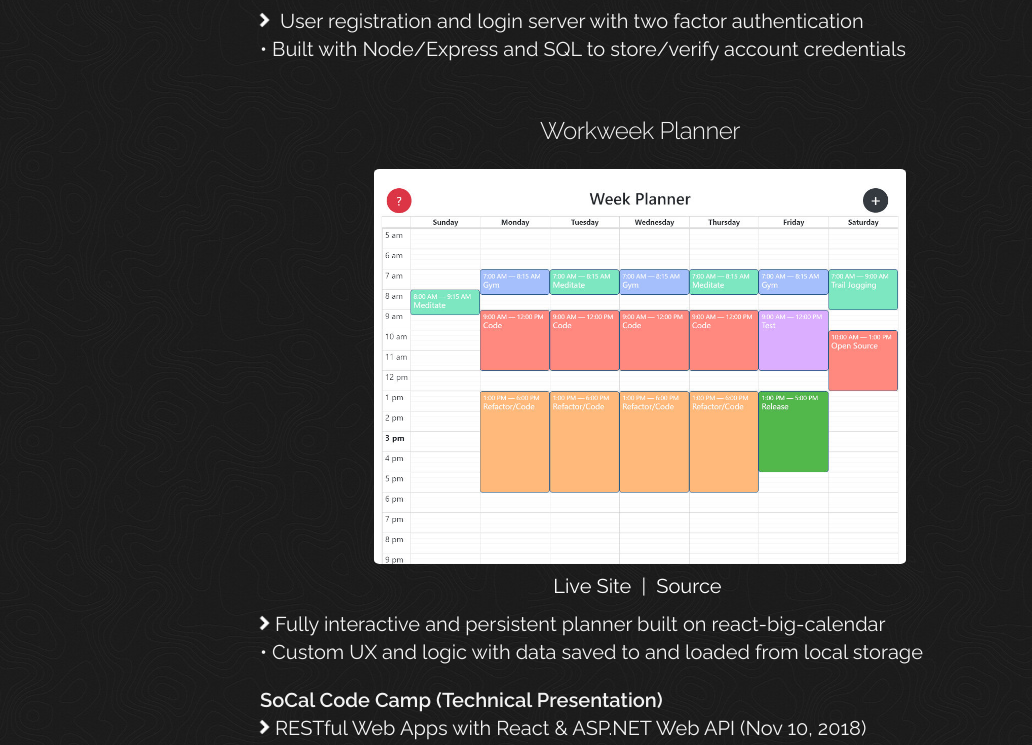
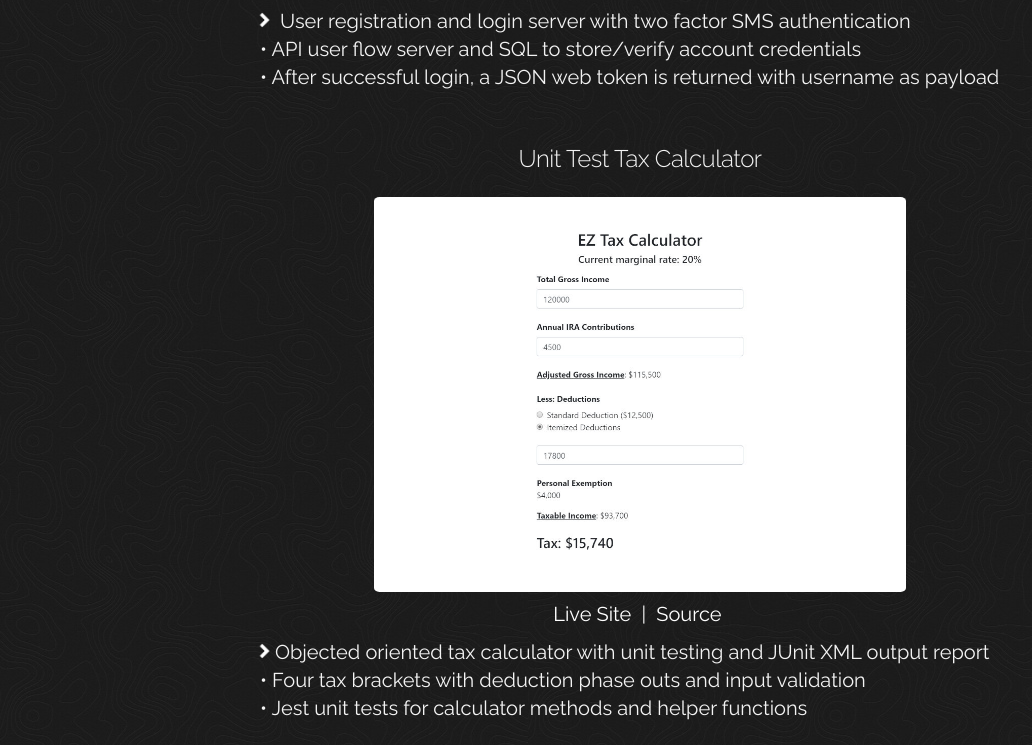
Before and after one commit to mfregoso/mfregoso.github.io, a plain HTML site: page index.html in a window 1280 px wide. Shown: the part 2789-3534 px from the top of the page, without its empty margins (0-1032 px from the left). Drawn offline with nearby package versions, Linux system fonts and the light colour scheme.

Commit message:
add portfolio tax project

```diff
--- a/index.html
+++ b/index.html
@@ -117,10 +117,37 @@
             <li>
               <div class="why">
                 <img src="img/whtarw.png" class="linkarrow">
-                User registration and login server with two factor authentication
+                User registration and login server with two factor SMS authentication
               </div>
             </li>
-            <li>&bull; Built with Node/Express and SQL to store/verify account credentials
+            <li>
+              &bull; API user flow server and SQL to store/verify account credentials
+            </li>
+            <li>
+              &bull; After successful login, a JSON web token is returned with username as payload
+            </li>
+          </ul>
+        </div>
+
+        <div class="showcase">
+          <h5>Unit Test Tax Calculator</h5>
+          <img src="./img/work/tax.jpg" class="showcase-img">
+          <a class="inverse" href="https://mfregoso.com/unit-test-taxes" target="_blank">Live Site</a>
+          &nbsp;|&nbsp;
+          <a class="inverse" href="https://github.com/mfregoso/unit-test-taxes" target="_blank">Source</a>&nbsp;
+        </div>
+        <div class="lsin">
+          <ul>
+            <li>
+              <div class="why">
+                <img src="img/whtarw.png" class="linkarrow">Objected oriented tax calculator with unit testing and JUnit XML output report
+              </div>
+            </li>
+            <li>
+              &bull; Four tax brackets with deduction phase outs and input validation
+            </li>
+            <li>
+              &bull; Jest unit tests for calculator methods and helper functions
             </li>
           </ul>
         </div>
```
Also changed, not shown: img/work/tax.jpg (added).
